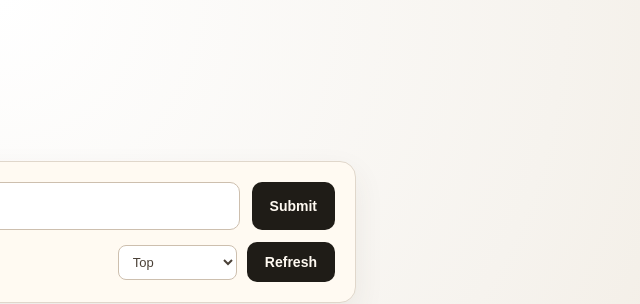
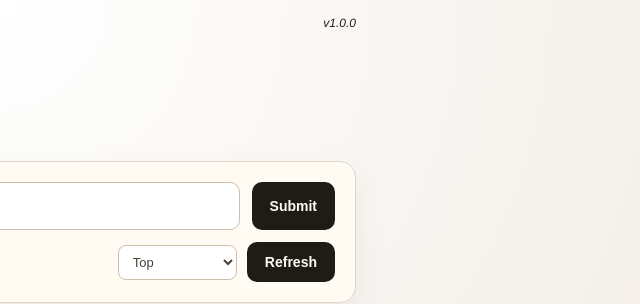
Before and after one commit to Frobinson6722/questions-app, a website: page public/index.html in a window 1280 px wide. Shown: the top 304 px of the page, 640-1280 px from the left. Drawn offline with Linux system fonts and the light colour scheme; no server answers.

Commit message:
Add version label

```diff
--- a/public/index.html
+++ b/public/index.html
@@ -12,6 +12,7 @@
         <h1>Questions</h1>
         <p class="subtitle">Post and vote on questions in real time.</p>
       </header>
+      <div class="version" id="version-label">v1.0.0</div>
 
       <section class="composer">
         <form id="question-form">
--- a/public/styles.css
+++ b/public/styles.css
@@ -19,6 +19,7 @@ body {
   max-width: 760px;
   margin: 0 auto;
   padding: 48px 24px 80px;
+  position: relative;
 }
 
 header h1 {
@@ -30,6 +31,15 @@ header h1 {
 .subtitle {
   margin: 0 0 32px;
   color: #5c5146;
+}
+
+.version {
+  position: absolute;
+  top: 16px;
+  right: 24px;
+  font-size: 12px;
+  font-style: italic;
+  color: #1f1c17;
 }
 
 .composer {
```
